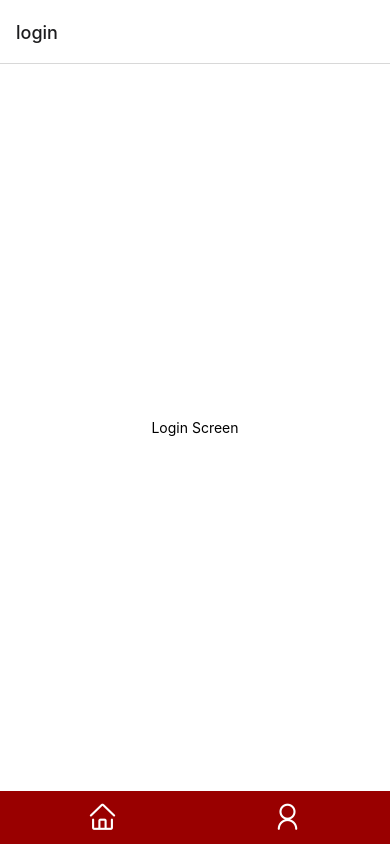
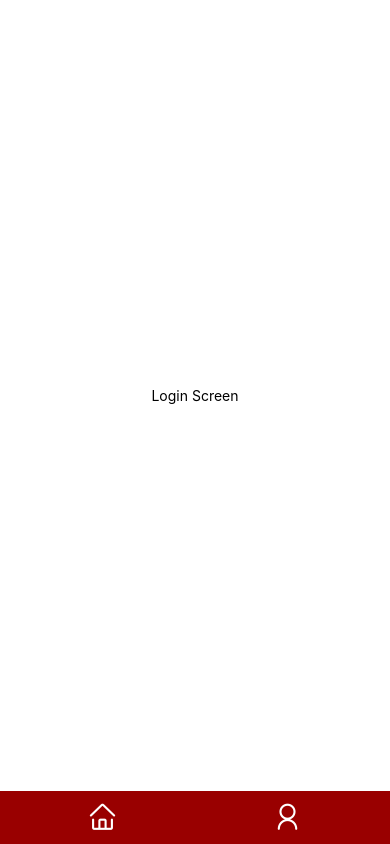
Before and after one commit to shahzaibansari123/Shezi-ReactNativeApp-ToDoList-DailyGoals, a React Native app in the folder todoapp/: screen / in a window 390 px wide. Built offline with nearby package versions, Linux system fonts and the light colour scheme.

Commit message:
work complete

```diff
--- a/todoapp/Main.jsx
+++ b/todoapp/Main.jsx
@@ -15,7 +15,7 @@ const Main = () => {
     <NavigationContainer>
       <Stack.Navigator initialRouteName="login">
         <Stack.Screen name="home" component={Home} options={{headerShown: false}}/>
-        <Stack.Screen name="login" component={Login}/>
+        <Stack.Screen name="login" component={Login} options={{headerShown: false}}/>
         <Stack.Screen name="profile" component={Profile} />
 
 
```
